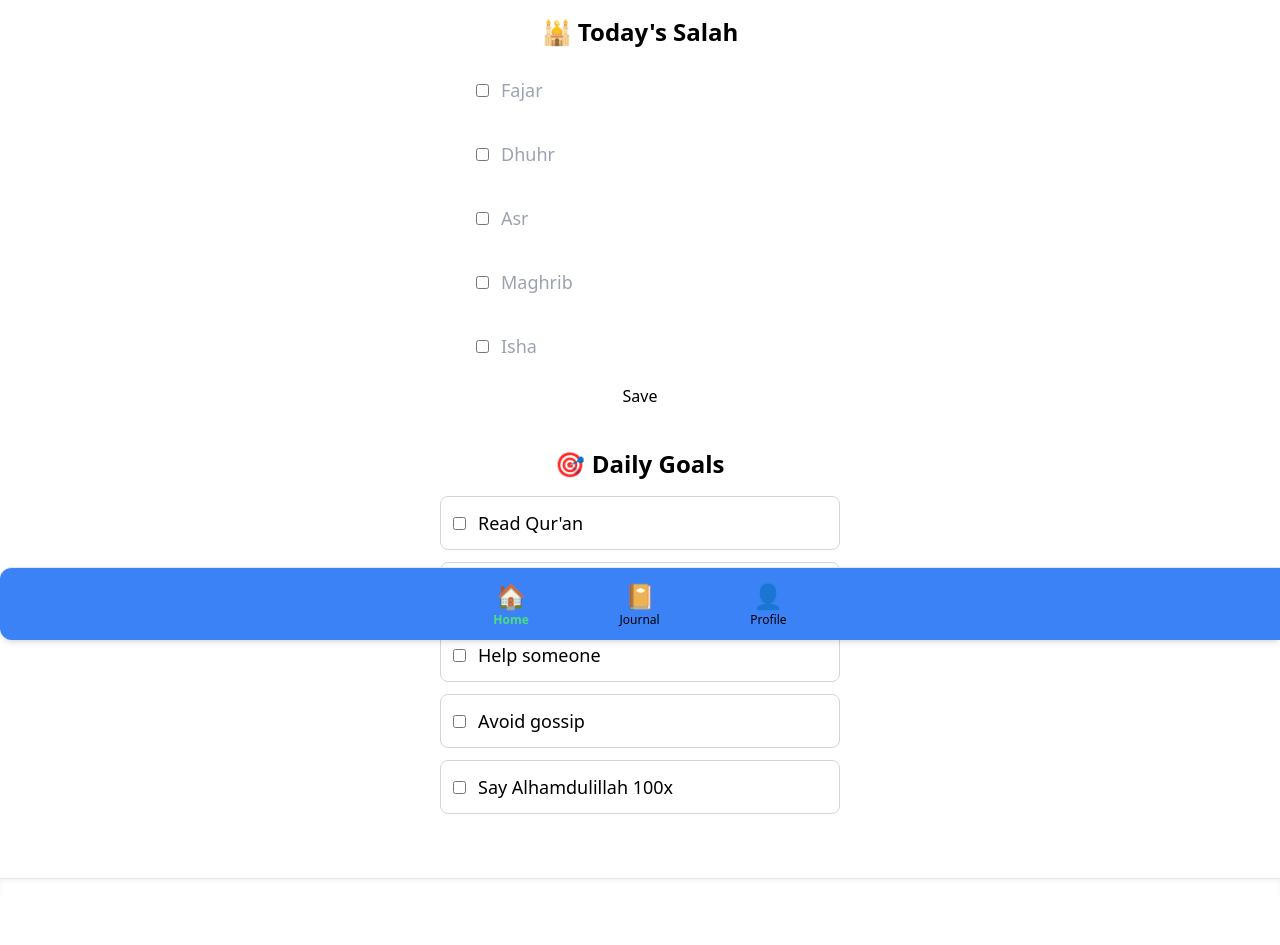
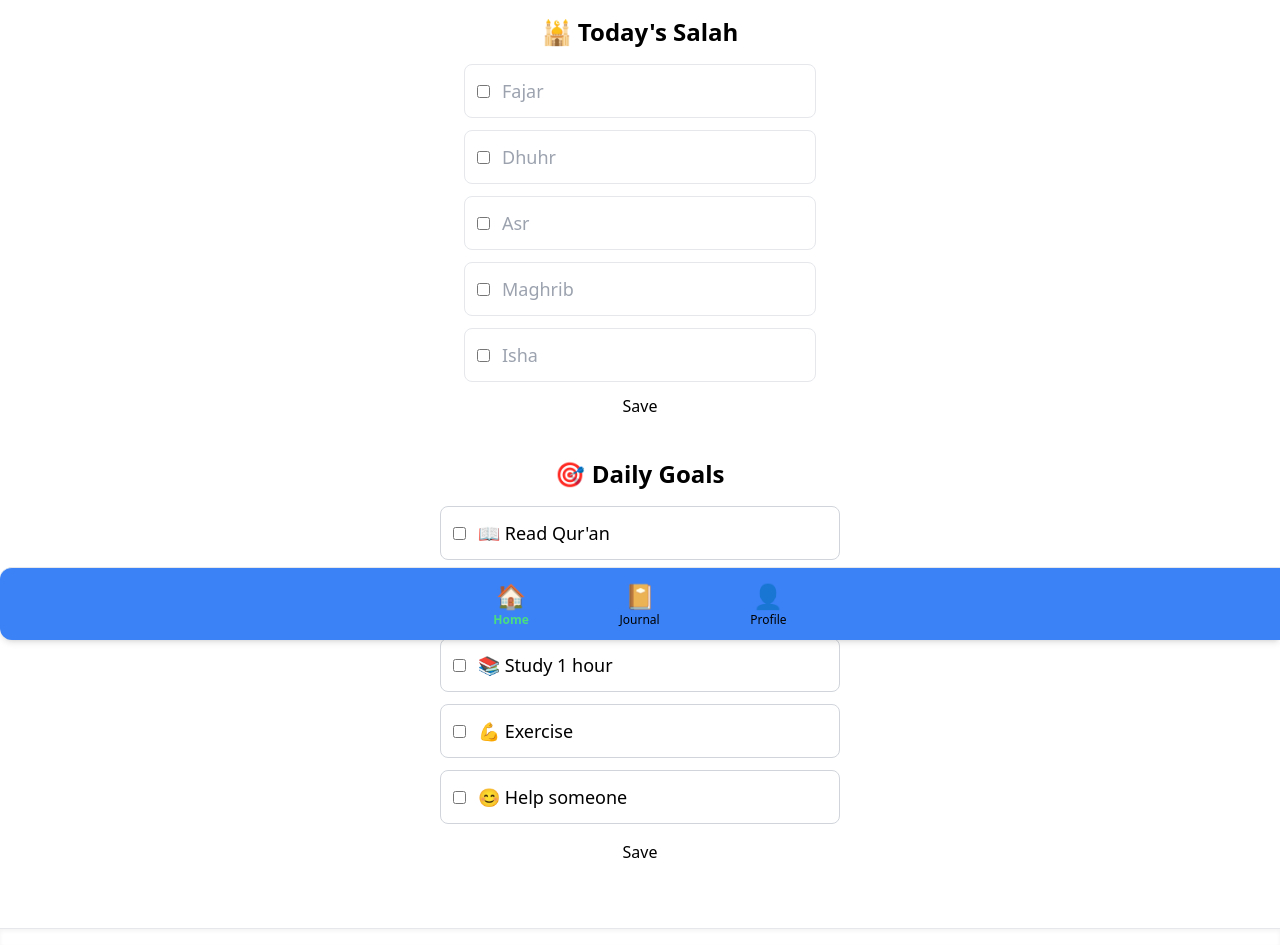
Before and after one commit to abubakar308/lifenest-client-site, a React (Vite) app: page / in a window 1280 px wide. Shown: the part 160-1105 px from the top of the page. Before the commit the page ends 1055 px from the top, so only its background shows below. Built offline with nearby package versions, Linux system fonts and the light colour scheme; no server answers; sample sign-in values are in the browser's storage.

Commit message:
update: daily goal post ui update

```diff
--- a/src/conponents/DailyGoals.jsx
+++ b/src/conponents/DailyGoals.jsx
@@ -1,49 +1,84 @@
-import { useEffect, useState } from "react";
-import toast from "react-hot-toast";
+import { useContext, useEffect, useState } from "react";
+import { AuthContext } from "../provider/AuthProvider";
+import { toast } from "react-hot-toast";
 
 const goalsList = [
-  "Read Qur'an",
-  "Pray on time",
-  "Help someone",
-  "Avoid gossip",
-  "Say Alhamdulillah 100x",
+  "📖 Read Qur'an",
+  "🧎 Pray all Salah",
+  "📚 Study 1 hour",
+  "💪 Exercise",
+  "😊 Help someone",
 ];
 
 const DailyGoals = () => {
-  const [goals, setGoals] = useState([]);
+  const { user } = useContext(AuthContext);
+  const today = new Date().toISOString().split("T")[0];
+  const [selectedGoals, setSelectedGoals] = useState([]);
+  const [isSubmitted, setIsSubmitted] = useState(false);
 
-  const toggleGoal = (goal) => {
-    setGoals((prev) =>
-      prev.includes(goal) ? prev.filter((g) => g !== goal) : [...prev, goal]
+  useEffect(() => {
+    if (!user?.email) return;
+    fetch(`${import.meta.env.VITE_API_URL}/daily-goals?email=${user.email}&date=${today}`)
+      .then((res) => res.json())
+      .then((data) => {
+        if (data?.goals) {
+          setSelectedGoals(data.goals);
+          setIsSubmitted(true);
+        }
+      });
+  }, [user, today]);
+
+  const handleSelect = (goal) => {
+    if (isSubmitted) return;
+    setSelectedGoals((prev) =>
+      prev.includes(goal) ? prev : [...prev, goal]
     );
   };
 
-useEffect(() => {
-  if (goals.length > 0) {
-    toast.success(`✅ You’ve completed ${goals.length} of ${goalsList.length} goals today!`);
-  }
-}, [goals]);
+  const handleSubmit = async () => {
+    if (selectedGoals.length === 0) return toast.error("Select at least one goal.");
+    try {
+      const res = await fetch(`${import.meta.env.VITE_API_URL}/daily-goals`, {
+        method: "POST",
+        headers: { "Content-Type": "application/json" },
+        body: JSON.stringify({
+          email: user?.email,
+          date: today,
+          goals: selectedGoals,
+        }),
+      });
 
+      if (res.ok) {
+        toast.success("✅ Goals saved successfully!");
+        setIsSubmitted(true);
+      } else {
+        const data = await res.json();
+        toast.error(data.message || "Error submitting goals.");
+      }
+    } catch (err) {
+      toast.error("Something went wrong.");
+    }
+  };
 
   return (
-    <div className="max-w-md mx-auto m-10 mt-4 text-center">
+    <div className="max-w-md mx-auto mb-10 text-center">
       <h2 className="text-2xl font-bold mb-4">🎯 Daily Goals</h2>
 
-      <div className="space-y-3">
-        {goalsList.map((goal, index) => (
+      <div className="space-y-3 mb-4">
+        {goalsList.map((goal, i) => (
           <label
-            key={index}
-            className={`flex items-center gap-3 p-3 rounded-lg border transition cursor-pointer
-              ${
-                goals.includes(goal)
-                  ? "bg-green-100 text-green-800 border-green-300"
-                  : "border-gray-300"
-              }`}
+            key={i}
+            className={`flex items-center gap-3 p-3 rounded-lg border transition cursor-pointer ${
+              selectedGoals.includes(goal)
+                ? "bg-green-100 text-green-800 border-green-300"
+                : "border-gray-300 hover:bg-gray-50"
+            }`}
           >
             <input
               type="checkbox"
-              checked={goals.includes(goal)}
-              onChange={() => toggleGoal(goal)}
+              checked={selectedGoals.includes(goal)}
+              onChange={() => handleSelect(goal)}
+              disabled={isSubmitted}
               className="checkbox checkbox-success"
             />
             <span className="text-lg">{goal}</span>
@@ -51,6 +86,13 @@ useEffect(() => {
         ))}
       </div>
 
+      <button
+        className="btn btn-success w-full disabled:bg-gray-400"
+        onClick={handleSubmit}
+        disabled={isSubmitted}
+      >
+        {isSubmitted ? "✅ Goals Submitted" : "Save"}
+      </button>
     </div>
   );
 };
--- a/src/conponents/SalahTraker.jsx
+++ b/src/conponents/SalahTraker.jsx
@@ -56,9 +56,9 @@ const SalahTraker = () => {
         {["fajar", "dhuhr", "asr", "maghrib", "isha"].map((salah) => (
           <label
             key={salah}
-            className={`flex items-center gap-3 p-3 transition ${
+            className={`flex items-center gap-3 p-3 border rounded-lg transition ${
               salahData[salah]
-                ? "text-green-800 border-green-300"
+                ? "text-green-800 bg-green-100 border-green-300"
                 : "text-gray-400"
             }`}
           >
@@ -66,7 +66,7 @@ const SalahTraker = () => {
               type="checkbox"
               {...register(salah)}
               disabled={isSubmitted}
-              defaultChecked={salahData[salah]}
+              checked={salahData[salah]}
               className="checkbox checkbox-success"
             />
             <span className="capitalize text-lg font-medium">{salah}</span>
@@ -76,9 +76,9 @@ const SalahTraker = () => {
         <button
           type="submit"
           disabled={isSubmitted}
-          className="btn btn-success w-full mt-4"
+          className="btn btn-success w-full rounded-2xl"
         >
-          Save
+        {isSubmitted ? "✅ Salah Submitted" : "Save"}
         </button>
       </form>
     </div>
--- /dev/null
+++ b/src/pages/SalahHistory.jsx
@@ -0,0 +1,10 @@
+
+const SalahHistory = () => {
+    return (
+        <div>
+
+        </div>
+    );
+};
+
+export default SalahHistory;
```
